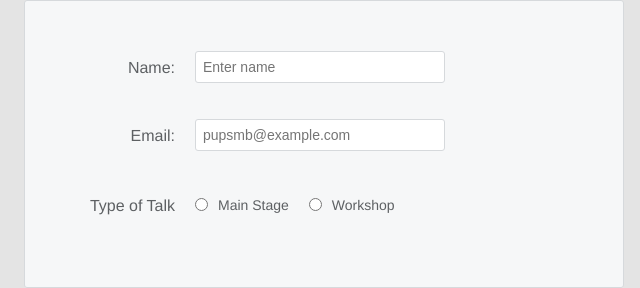
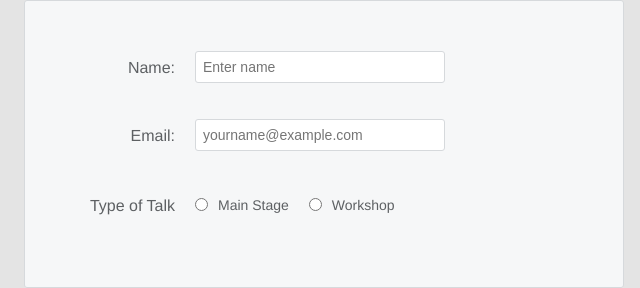
Before and after one commit to jamespauldecastro/HTML-FORMS, a plain HTML site: page speaker-submission.html in a window 1280 px wide. Shown: the part 222-510 px from the top of the page, 316-956 px from the left. Drawn offline with Linux system fonts and the light colour scheme.

Commit message:
Add files via upload

```diff
--- a/speaker-submission.html
+++ b/speaker-submission.html
@@ -20,7 +20,7 @@
 
         <div class="form-row">
           <label for = "email">Email: </label>
-          <input id="email" name="email" type="email" placeholder="pupsmb@example.com"/>
+          <input id="email" name="email" type="email" placeholder="yourname@example.com"/>
         </div>
 
         <fieldset class="legacy-form-row">
```
